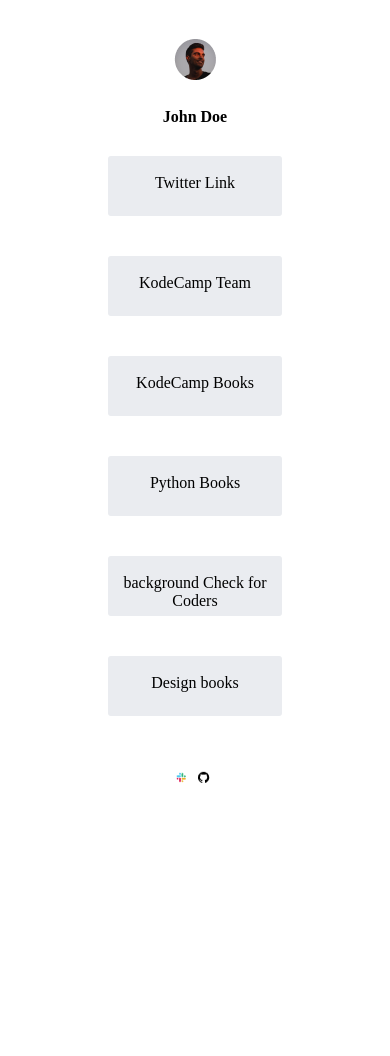
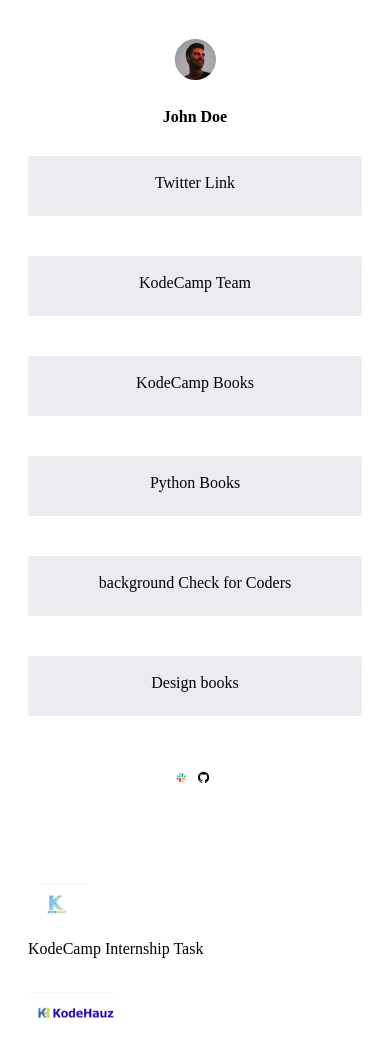
Before and after one commit to oyindamolaWbCode/Link-tree, a React (Vite) app: page / in a window 390 px wide. Shown: the top 1056 px of the page. Before the commit the page ends 848 px from the top, so only its background shows below. Built offline with nearby package versions, Linux system fonts and the light colour scheme.

Commit message:
media query

```diff
--- a/src/App.jsx
+++ b/src/App.jsx
@@ -1,6 +1,8 @@
 import { useState } from 'react'
 import profile from './assets/profilePhotos.png';
 import siG from './assets/slG.png';
+import kodeLogo from './assets/Kode.png';
+import KodeStyle from './assets/kodeStyle.png';
 
 function App() {
 
@@ -36,7 +38,11 @@ function App() {
           </div>
       </div>
       <div className='flexy-footer'>
-
+        <div className='footer'>
+          <img src={kodeLogo} alt='' />
+          <p>KodeCamp Internship Task</p>
+          <img src={KodeStyle} alt='' />
+        </div>
       </div>
     </>
   )
--- a/src/index.css
+++ b/src/index.css
@@ -85,3 +85,38 @@ button:focus-visible {
   text-align: center;
   padding-top: 18px;
 }
+
+.flexy-footer{
+  padding: 20px 100px;
+}
+
+.footer{
+  display: flex;
+  justify-content: space-between;
+}
+
+@media (min-width: 374px) and (max-width: 480px){
+
+  .bar{
+    width: 100%;
+    height: 60px;
+    background-color: rgb(234, 236, 240);
+    border-radius: 3px;
+    margin-top: 30px;
+    margin-bottom: 40px;
+  }
+
+  .profile-container{
+    padding: 20px 20px;
+    text-align: center;
+  }
+
+  .flexy-footer{
+    padding: 20px 20px;
+  }
+
+  .footer{
+    display: block;
+
+  }
+}
```
